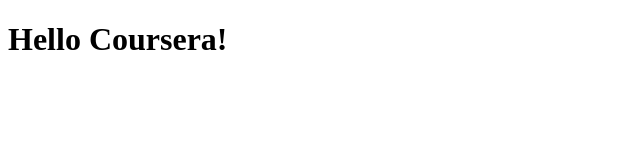
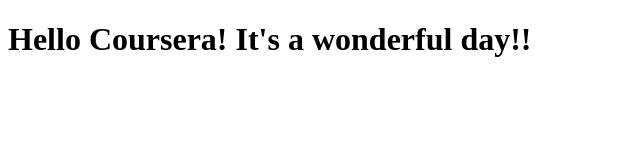
Before and after one commit to usagi11/coursera-test, a plain HTML site: page site/index.html in a window 1280 px wide. Shown: the whole page, without its empty margins (0-640 px from the left). Drawn offline with Linux system fonts and the light colour scheme.

Commit message:
Small addition to change.

```diff
--- a/site/index.html
+++ b/site/index.html
@@ -4,6 +4,6 @@
 	<title>Hello Cousera!</title>
 </head>
 <body>
-<h1>Hello Coursera!</h1>
+<h1>Hello Coursera! It's a wonderful day!!</h1>
 </body>
 </html>
```
